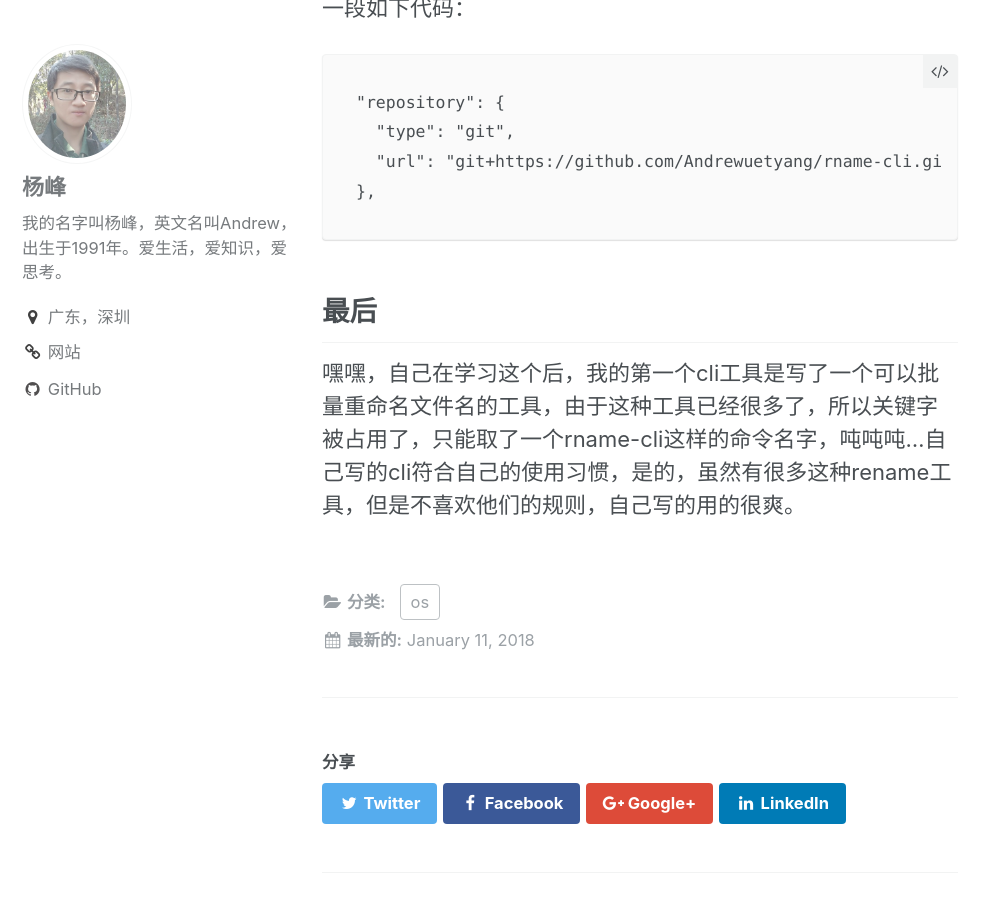
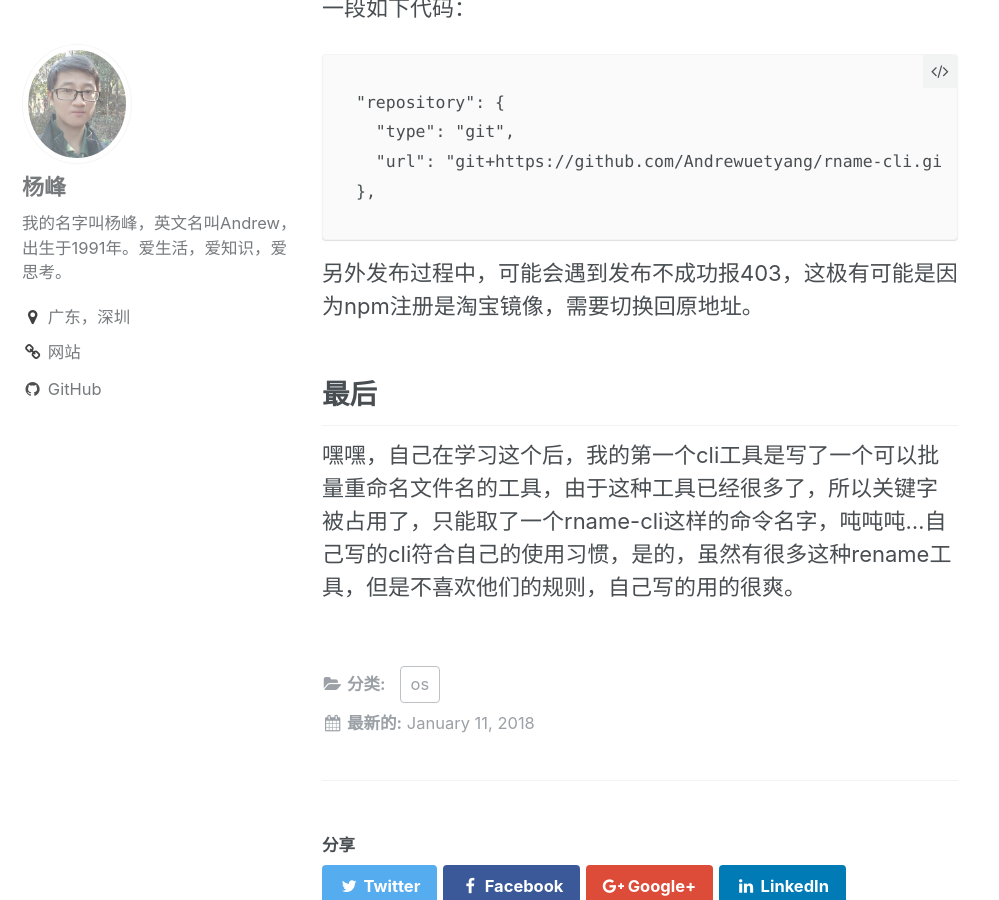
Before and after one commit to Andrewuetyang/myGitBlog, a Jekyll site: the page built from _posts/2018-01-11-node-cli.md, in a window 1280 px wide and 900 px high, scrolled down 2202 px. Shown: the whole window, without its empty margins (0-999 px from the left). Built offline with Jekyll 4.4.1, drawn with Linux system fonts in a browser that asks for light colours.

Commit message:
modify new post node cli

````diff
--- a/_posts/2018-01-11-node-cli.md
+++ b/_posts/2018-01-11-node-cli.md
@@ -50,6 +50,8 @@ nodeJS是javascript的一个运行环境，是基于chrome v8引擎的封装，
 },
 ```
 
+另外发布过程中，可能会遇到发布不成功报403，这极有可能是因为npm注册是淘宝镜像，需要切换回原地址。
+
 ## 最后
 
 嘿嘿，自己在学习这个后，我的第一个cli工具是写了一个可以批量重命名文件名的工具，由于这种工具已经很多了，所以关键字被占用了，只能取了一个rname-cli这样的命令名字，吨吨吨...自己写的cli符合自己的使用习惯，是的，虽然有很多这种rename工具，但是不喜欢他们的规则，自己写的用的很爽。
````
